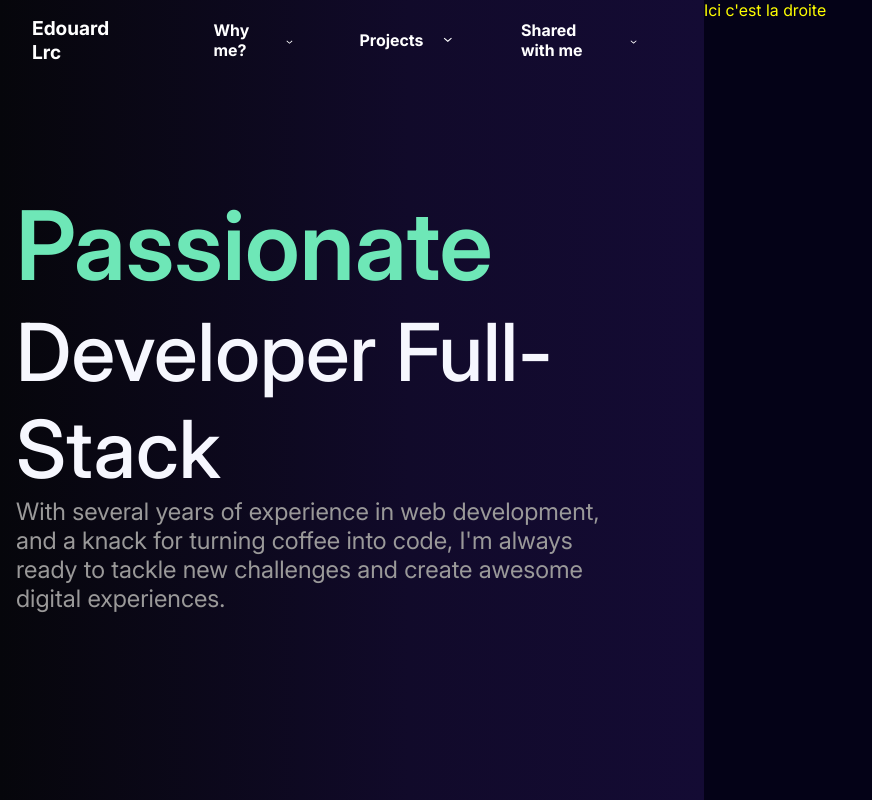
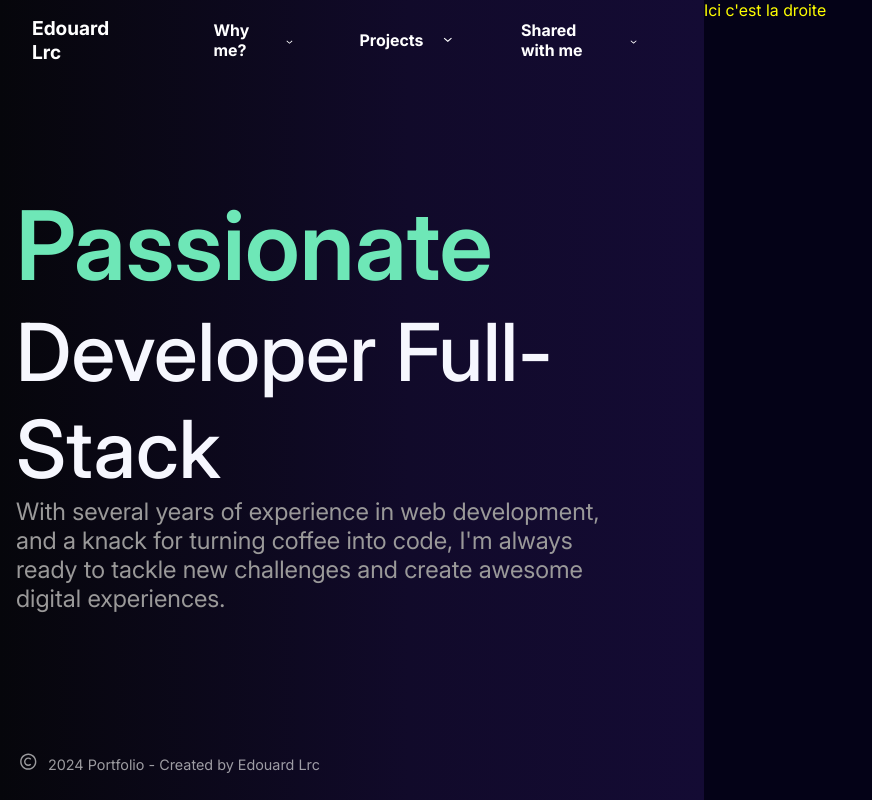
Before and after one commit to Edouard-LARROCHE/Portfolio_EL, a React (Vite) app: page / in a window 1280 px wide. Shown: the whole page, without its empty margins (0-872 px from the left). Built offline with nearby package versions, Linux system fonts and the light colour scheme.

Commit message:
component popup wip & copy right

```diff
--- /dev/null
+++ b/src/components/copyRight.scss
@@ -0,0 +1,26 @@
+@use "../scss/config/primitives" as *;
+
+.containerCopyRight {
+	position: absolute;
+	bottom: 1.5rem;
+	left: 1rem;
+	width: 100%;
+	display: flex;
+	align-items: center;
+	opacity: 0.6;
+
+	svg {
+		width: 1.5rem;
+		height: 1.5rem;
+
+		path {
+			fill: $white;
+		}
+	}
+
+	.text {
+		font-size: 0.9rem;
+		color: $white;
+		margin: 0 0.5rem;
+	}
+}
--- /dev/null
+++ b/src/components/copyRight.tsx
@@ -0,0 +1,16 @@
+import React from "react"
+
+import Copyright from "../assets/icons/copyright.svg?react"
+
+import "./copyRight.scss"
+
+const CopyRight = () => {
+	return (
+		<div className="containerCopyRight">
+			<Copyright />
+			<div className="text">2024 Portfolio - Created by Edouard Lrc</div>
+		</div>
+	)
+}
+
+export default CopyRight
--- a/src/components/navBar/navBar.tsx
+++ b/src/components/navBar/navBar.tsx
@@ -36,7 +36,7 @@ const NavBar = () => {
 	const handleClickClosePopup = (button: Button) => {
 		setIsPopupOpen((prevState) => ({
 			...prevState,
-			[button]: isPopupOpen[button] ? false : true,
+			[button]: !isPopupOpen[button],
 		}))
 	}
 
@@ -94,10 +94,10 @@ const NavBar = () => {
 							text=""
 							size="medium"
 							onMouseEnter={() =>
-								handleDisplayPopup("firstButton", true)
+								handleDisplayPopup("secondButton", true)
 							}
 							onMouseLeave={() =>
-								handleDisplayPopup("firstButton", false)
+								handleDisplayPopup("secondButton", false)
 							}
 						/>
 					)}
@@ -122,10 +122,10 @@ const NavBar = () => {
 							text=""
 							size="medium"
 							onMouseEnter={() =>
-								handleDisplayPopup("firstButton", true)
+								handleDisplayPopup("thirdButton", true)
 							}
 							onMouseLeave={() =>
-								handleDisplayPopup("firstButton", false)
+								handleDisplayPopup("thirdButton", false)
 							}
 						/>
 					)}
--- a/src/components/popup/popup.scss
+++ b/src/components/popup/popup.scss
@@ -1,9 +1,10 @@
 @use "../../scss/config/primitives" as *;
 
 .containerPopup {
+	cursor: default;
 	position: absolute;
 	top: 3.4rem;
-	left: 0;
+	left: -1rem;
 	background-color: $drak-blue;
 	display: flex;
 	align-items: center;
@@ -15,4 +16,9 @@
 		width: 80rem;
 		height: 40rem;
 	}
+
+	&.medium {
+		width: 60rem;
+		height: 30rem;
+	}
 }
--- a/src/pages/leftSide/index.scss
+++ b/src/pages/leftSide/index.scss
@@ -1,10 +1,7 @@
 .leftPart {
-	position: fixed;
-	top: 0;
-	left: 0;
+	position: relative;
 	width: 55%;
 	height: 100%;
-	color: yellow;
 	z-index: 1;
 	background: linear-gradient(
 		90deg,
--- a/src/pages/leftSide/index.tsx
+++ b/src/pages/leftSide/index.tsx
@@ -2,6 +2,7 @@ import React from "react"
 
 import Title from "../../components/title/title"
 import NavBar from "../../components/navBar/navBar"
+import CopyRight from "../../components/copyRight"
 
 import "./index.scss"
 
@@ -10,6 +11,7 @@ const LeftSide = () => {
 		<div className="leftPart">
 			<NavBar />
 			<Title />
+			<CopyRight />
 		</div>
 	)
 }
```
Also changed, not shown: src/assets/icons/copyright.svg (added).
